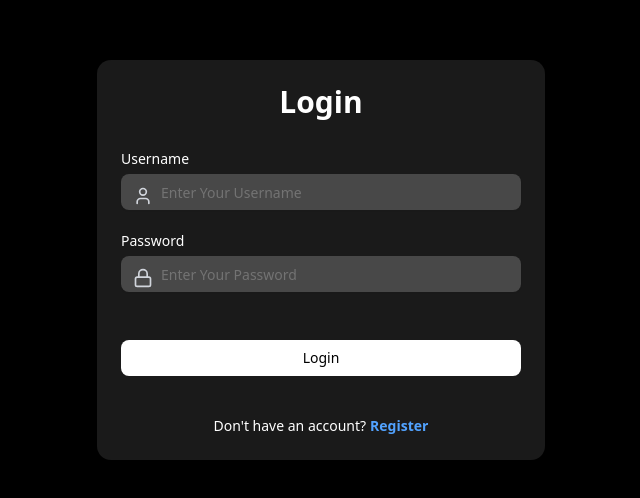
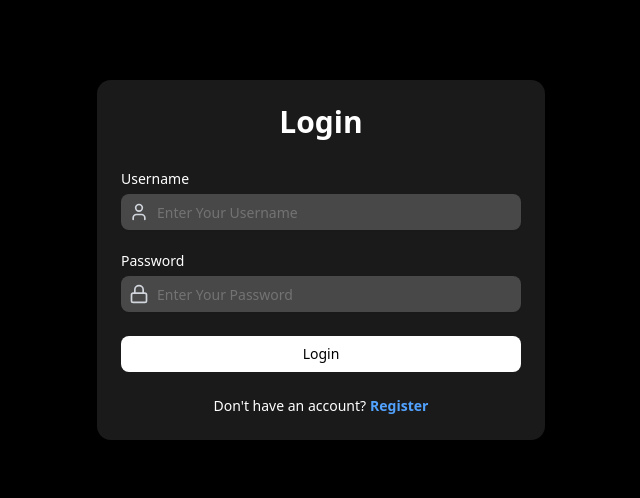
Before and after one commit to rohits-web03/cryptodrop, a React (Vite) app in the folder web/: page /login in a window 1280 px wide. Shown: the part 140-638 px from the top of the page, without its empty margins (319-959 px from the left). Built offline with nearby package versions, Linux system fonts and the light colour scheme.

Commit message:
Fix styles to align icons properly

```diff
--- a/web/src/components/Login.tsx
+++ b/web/src/components/Login.tsx
@@ -34,8 +34,8 @@ const Login: React.FC = () => {
               <Label htmlFor="username">Username</Label>
               <div className="relative mt-2">
                 <Input id="username" placeholder="Enter Your Username"
-                  {...register("username")} className="pl-10 bg-white/20 text-white border-none placeholder-gray-300" />
-                <User className="absolute left-3 top-3 text-gray-300" size={20} strokeWidth={2} />
+                  {...register("username")} className="pl-9 bg-white/20 text-white border-none placeholder-gray-300" />
+                <User className="absolute left-[0.5rem] top-[0.5rem] text-gray-300" size={20} strokeWidth={2} />
               </div>
               {errors.username && <p className="text-red-400 text-sm mt-1">{errors.username.message}</p>}
             </div>
@@ -44,15 +44,15 @@ const Login: React.FC = () => {
               <Label htmlFor="password">Password</Label>
               <div className="relative mt-2">
                 <Input id="password" type="password" placeholder="Enter Your Password"
-                  {...register("password")} className="pl-10 bg-white/20 text-white border-none placeholder-gray-300" />
-                <Lock className="absolute left-3 top-3 text-gray-300" size={20} strokeWidth={2} />
+                  {...register("password")} className="pl-9 bg-white/20 text-white border-none placeholder-gray-300" />
+                <Lock className="absolute left-[0.5rem] top-[0.5rem] text-gray-300" size={20} strokeWidth={2} />
               </div>
               {errors.password && <p className="text-red-400 text-sm mt-1">{errors.password.message}</p>}
             </div>
-            <Button type="submit" className="w-full mt-6 bg-white text-black hover:bg-gray-200 cursor-pointer">Login</Button>
+            <Button type="submit" className="w-full bg-white text-black hover:bg-gray-200 cursor-pointer">Login</Button>
           </form>
         </CardContent>
-        <CardFooter className="flex justify-center text-sm mt-4">
+        <CardFooter className="flex justify-center text-sm">
           Don't have an account?{" "}
           <Link to="/register" className="ml-1 text-blue-400 font-semibold hover:underline">Register</Link>
         </CardFooter>
--- a/web/src/components/Register.tsx
+++ b/web/src/components/Register.tsx
@@ -73,11 +73,11 @@ const Register: React.FC = () => {
               </div>
               {errors.confirmPassword && <p className="text-red-400 text-sm mt-1">{errors.confirmPassword.message}</p>}
             </div>
-            <Button type="submit" className="w-full mt-4 bg-white text-black hover:bg-gray-200 cursor-pointer">Register</Button>
+            <Button type="submit" className="w-full mt-2 bg-white text-black hover:bg-gray-200 cursor-pointer">Register</Button>
           </form>
 
         </CardContent>
-        <CardFooter className="flex justify-center text-sm mt-4">Already Have An Account?{" "}
+        <CardFooter className="flex justify-center text-sm">Already have an account?{" "}
           <Link to="/login" className="ml-1 text-blue-400 font-semibold hover:underline">Login</Link>
         </CardFooter>
       </Card>
```
